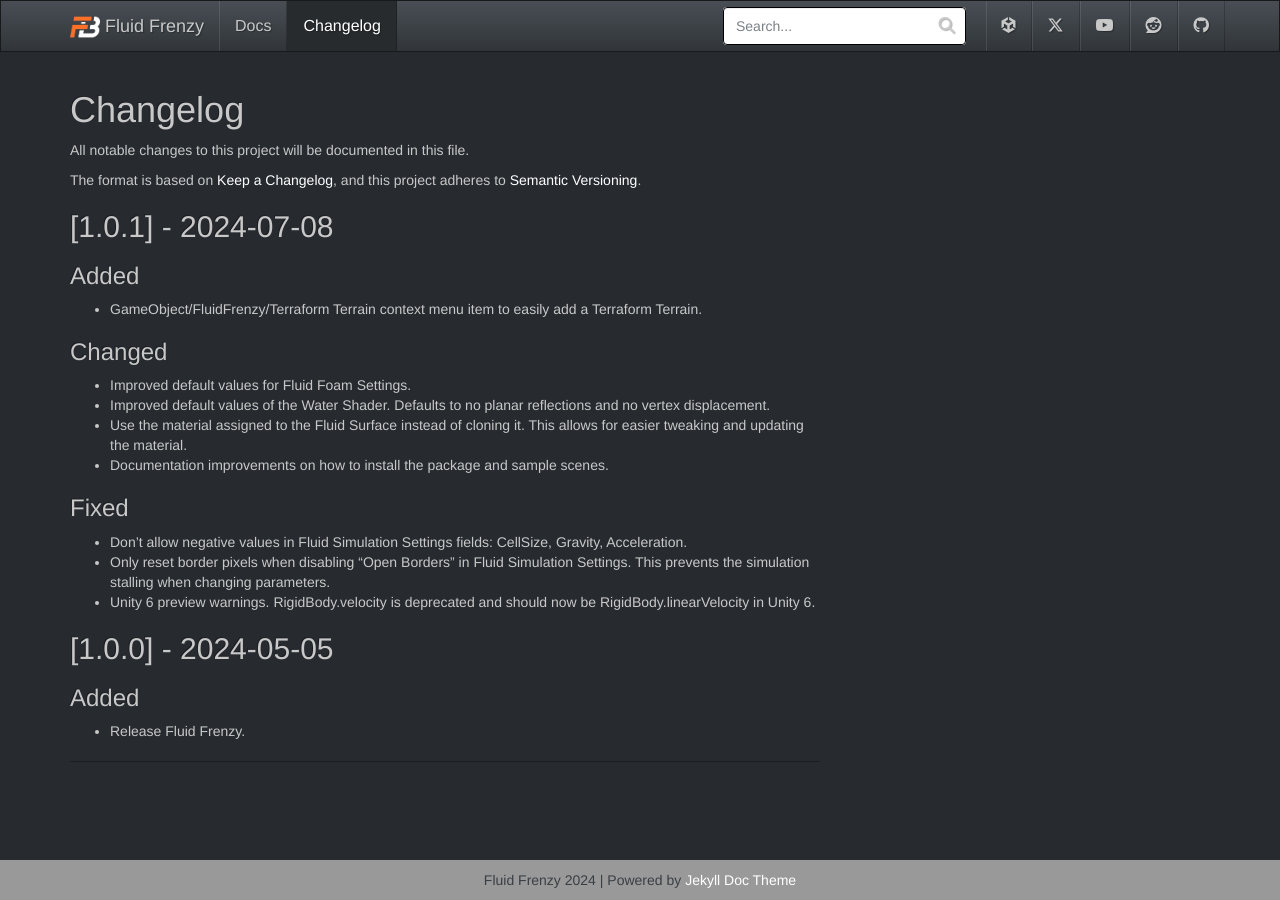
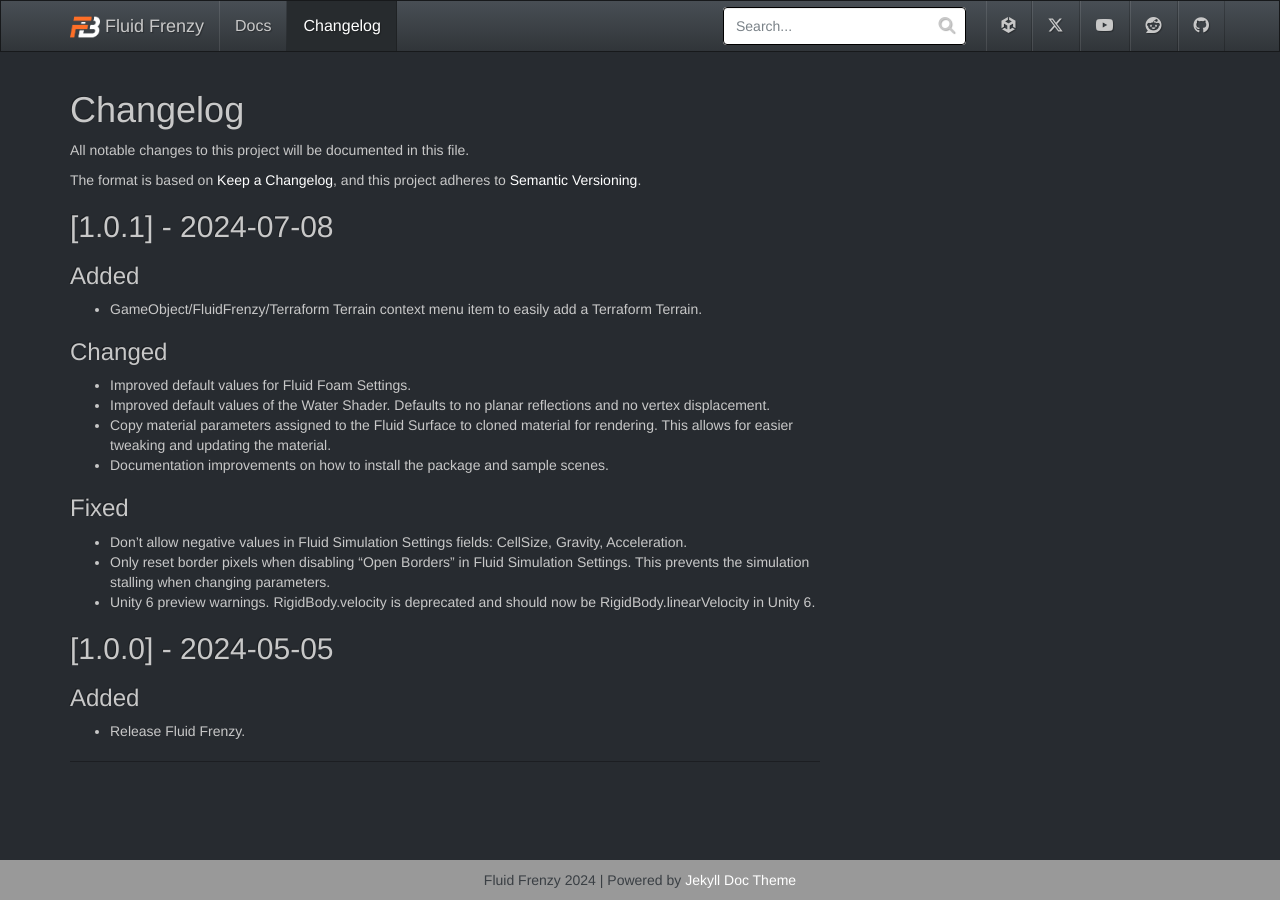
Before and after one commit to FrenzyByte/fluidfrenzy, a Jekyll site: the page built from _changelog/index.md, in a window 1280 px wide. Built offline with Jekyll 4.4.1, drawn with Linux system fonts in a browser that asks for light colours.

Commit message:
Copy material parameters assigned to the Fluid Surface to cloned material for rendering. This allows for easier tweaking and updating the material.

```diff
--- a/_changelog/index.md
+++ b/_changelog/index.md
@@ -21,7 +21,7 @@ and this project adheres to [Semantic Versioning](https://semver.org/spec/v2.0.0
 
 - Improved default values for Fluid Foam Settings.
 - Improved default values of the Water Shader. Defaults to no planar reflections and no vertex displacement.
-- Use the material assigned to the Fluid Surface instead of cloning it. This allows for easier tweaking and updating the material.
+- Copy material parameters assigned to the Fluid Surface to cloned material for rendering. This allows for easier tweaking and updating the material.
 - Documentation improvements on how to install the package and sample scenes.
 
 ### Fixed
```
